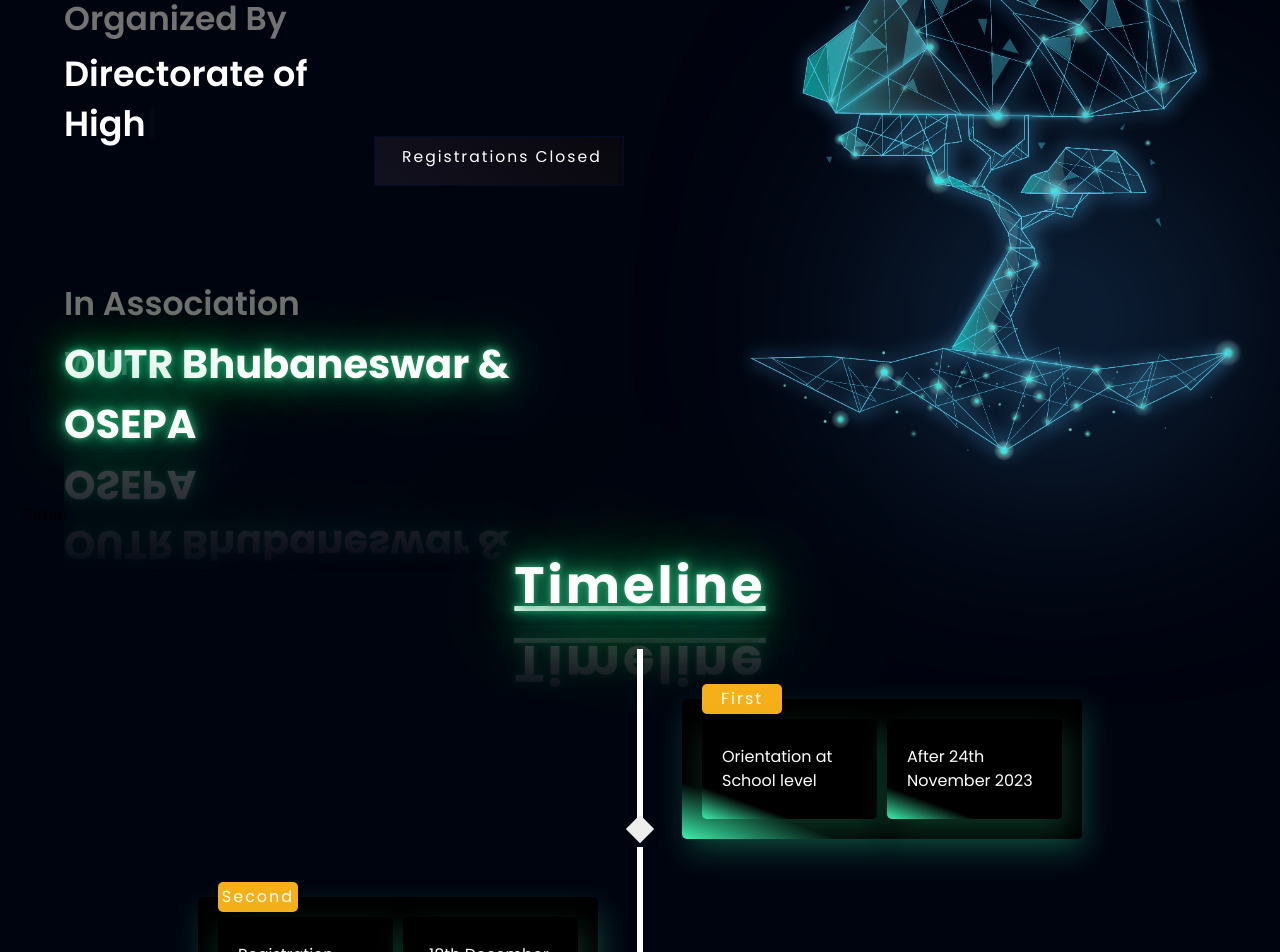
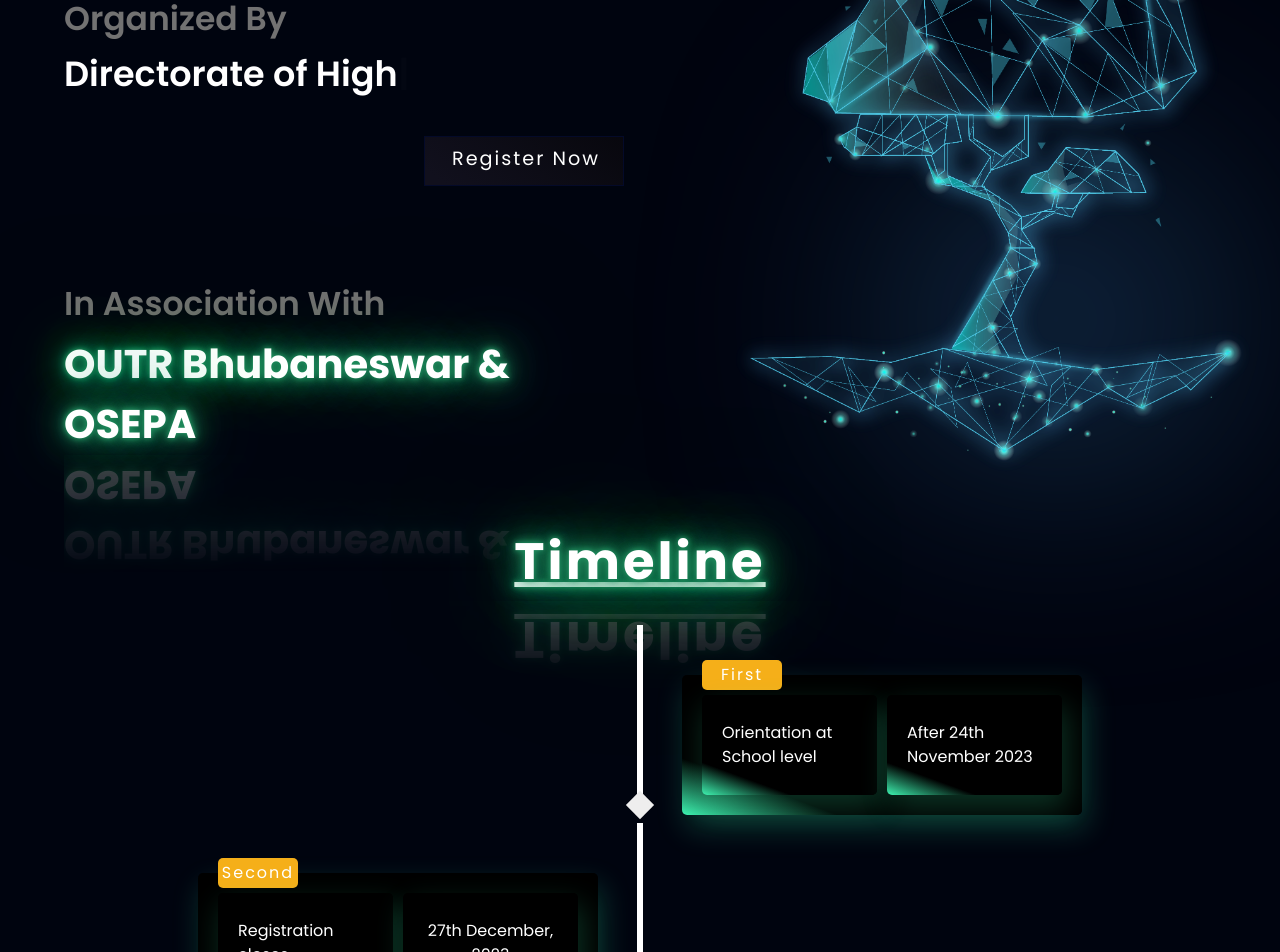
Before and after one commit to SURAJ-SHARMA27/odiapreneuroutr, a React (Vite) app: page /#/ in a window 1280 px wide. Shown: the part 220-1172 px from the top of the page. Built offline with nearby package versions, Linux system fonts and the light colour scheme; a web font is replaced by a local one.

Commit message:
registratiom date extended

```diff
--- a/src/components/GetStarted.jsx
+++ b/src/components/GetStarted.jsx
@@ -8,9 +8,9 @@ import './MyButton.css';
 const GetStarted = () => {
   return (
     <div className="containers">
-      <Link to="">
+      <Link to="/about">
         <span>
-          Registrations Closed
+          Register Now
         </span>
       </Link>
     </div>
--- a/src/components/MyButton.css
+++ b/src/components/MyButton.css
@@ -24,8 +24,8 @@ body{
   }
   .containers a{
    position:relative;
-   font-size: 13px;
-   width: 250px;
+   font-size: 16px;
+   width: 200px;
    height: 50px;
    background:#fff;
    justify-content: center;
--- a/src/components/Timeline.jsx
+++ b/src/components/Timeline.jsx
@@ -31,7 +31,7 @@ const Timeline = () => {
                         <h1>Registration closes</h1>
                     </div>
                     <div class="scientists">
-                        <h1>18th December,</h1>
+                        <h1>27th December,</h1>
                         <span>2023</span>
                     </div>
                 </div>
--- a/src/components/Timer.jsx
+++ b/src/components/Timer.jsx
@@ -2,7 +2,7 @@ import React from 'react'
 
 const Timer = () => {
   return (
-    <div>Timer</div>
+    <div> </div>
   )
 }
 
```
